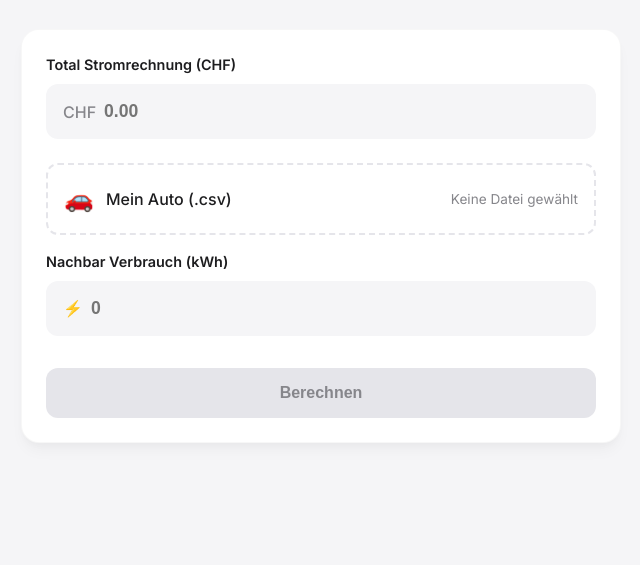
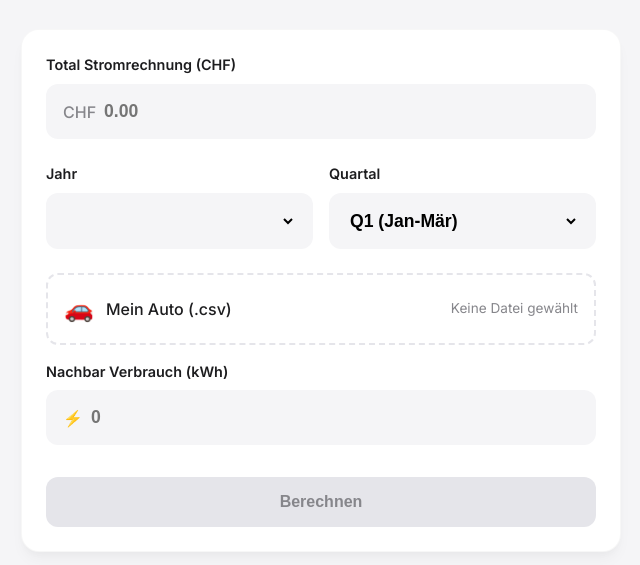
Before and after one commit to LitzeZ/ElectroShare, a plain HTML site: page index.html in a window 1280 px wide. Shown: the part 117-682 px from the top of the page, without its empty margins (319-959 px from the left). Drawn offline with nearby package versions, Linux system fonts and the light colour scheme.

Commit message:
Add Year and Quarter selection logic

```diff
--- a/app.js
+++ b/app.js
@@ -234,7 +234,7 @@ document.addEventListener('DOMContentLoaded', () => {
         }
 
         // Render Results
-        document.getElementById('quarter-display').innerText = latestQuarter;
+        document.getElementById('quarter-display').innerText = targetToken;
 
         document.getElementById('total-kwh-result').innerText = totalKwh.toFixed(0);
         document.getElementById('total-cost').innerText = `CHF ${totalBill.toFixed(2)}`;
--- a/index.html
+++ b/index.html
@@ -26,6 +26,30 @@
                 <div class="currency-input">
                     <span>CHF</span>
                     <input type="number" id="bill-amount" placeholder="0.00" step="0.05">
+                </div>
+            </div>
+
+            <div class="input-group" style="display: flex; gap: 1rem;">
+                <div style="flex: 1;">
+                    <label for="select-year">Jahr</label>
+                    <div class="currency-input">
+                        <select id="select-year"
+                            style="width: 100%; border: none; background: transparent; padding: 1rem 0; font-size: 1.1rem; font-weight: 600; outline: none;">
+                            <!-- Populated by JS -->
+                        </select>
+                    </div>
+                </div>
+                <div style="flex: 1;">
+                    <label for="select-quarter">Quartal</label>
+                    <div class="currency-input">
+                        <select id="select-quarter"
+                            style="width: 100%; border: none; background: transparent; padding: 1rem 0; font-size: 1.1rem; font-weight: 600; outline: none;">
+                            <option value="Q1">Q1 (Jan-Mär)</option>
+                            <option value="Q2">Q2 (Apr-Jun)</option>
+                            <option value="Q3">Q3 (Jul-Sep)</option>
+                            <option value="Q4">Q4 (Okt-Dez)</option>
+                        </select>
+                    </div>
                 </div>
             </div>
 
```
